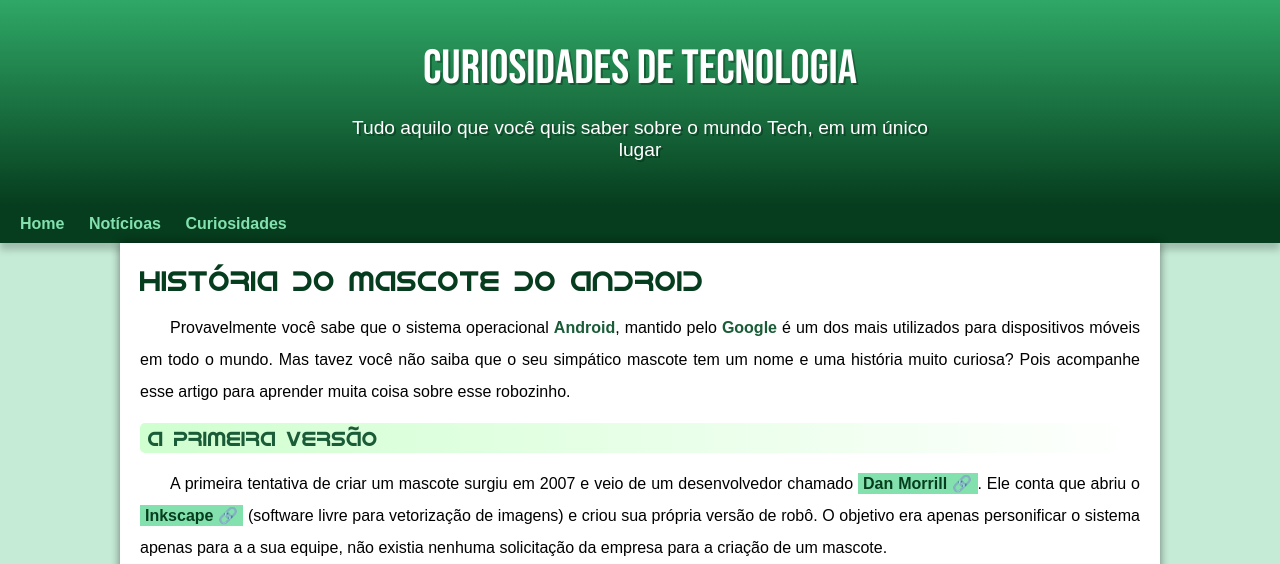
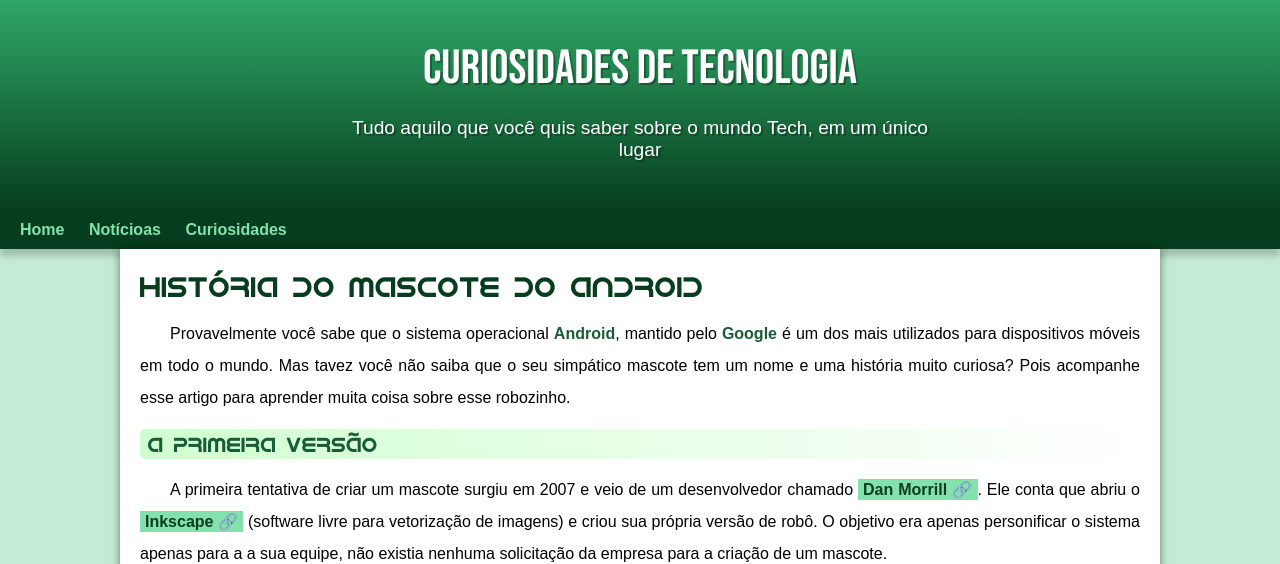
Before and after one commit to RafaRock1/Projeto-Android, a plain HTML site: page index.html in a window 1280 px wide. Shown: the top 564 px of the page. Drawn offline with Linux system fonts and the light colour scheme.

Commit message:
atualização aula

```diff
--- a/style/style.css
+++ b/style/style.css
@@ -40,7 +40,6 @@ header {
     min-height: 150px;
     text-align: center;
     padding-top: 40px;
-    padding-bottom: 15px;
 }
 
 header > h1 {
@@ -58,7 +57,7 @@ header > p {
     color: white;
     max-width: 600px;
     margin: auto;
-    margin-bottom: 20px;
+    padding-bottom: 50px;
     padding-right: 10px;
     padding-left: 10px;
     text-shadow: 2px 2px rgba(0, 0, 0, 0.281);
```
